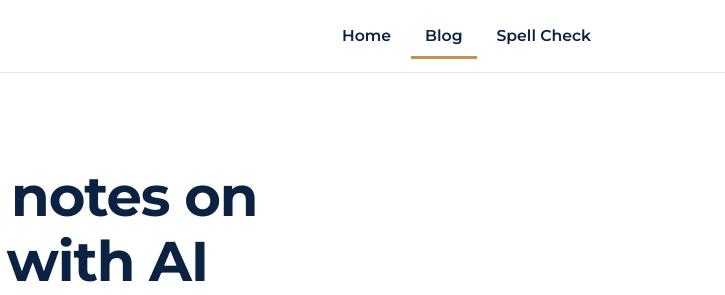
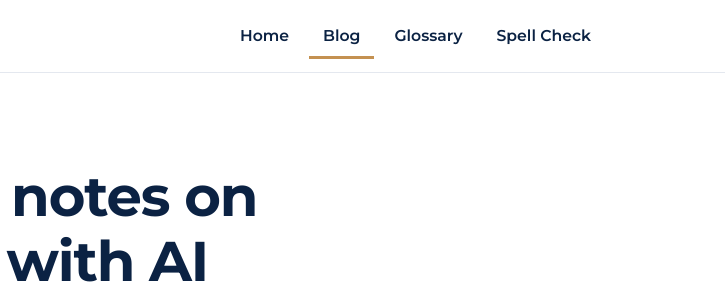
Before and after one commit to aifirstmove/AIFirstMove-Com, a plain HTML site: page blog/index.html in a window 1280 px wide. Shown: the top 295 px of the page, 555-1280 px from the left. Drawn offline with Linux system fonts and the light colour scheme.

Commit message:
Header: add Glossary link (Blog index)

```diff
--- a/blog/index.html
+++ b/blog/index.html
@@ -24,6 +24,7 @@
     <nav class="nav" aria-label="Main">
       <a href="../">Home</a>
       <a href="../blog/" aria-current="page">Blog</a>
+      <a href="../glossary/">Glossary</a>
       <a href="../spell-check/">Spell Check</a>
     </nav>
   </div>
```
